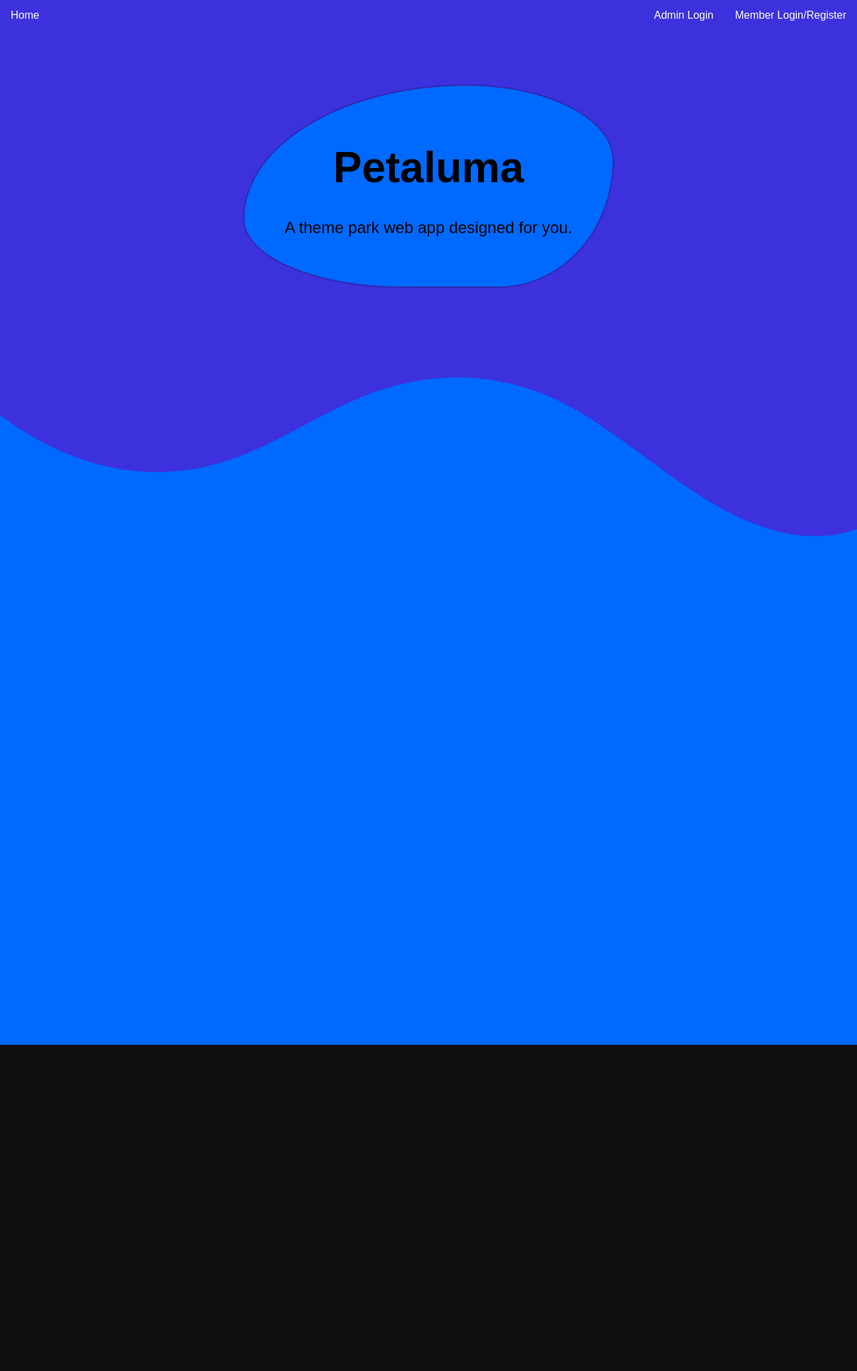
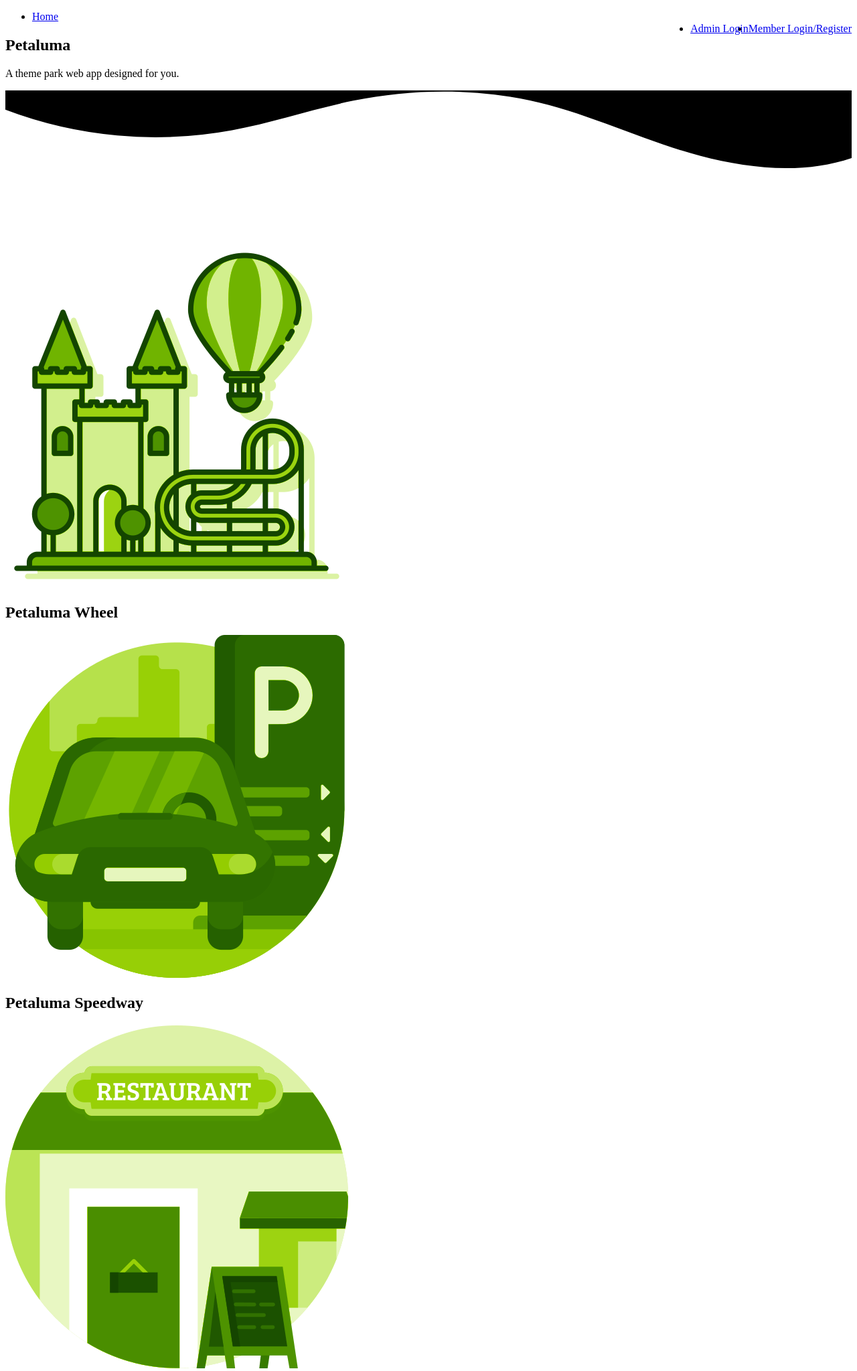
Before and after one commit to mirkwoodia/petaluma, a PHP site: page /Home_Page.php in a window 1280 px wide. Shown: the top 2047 px of the page at 67% size. Run offline with PHP 8.4, Linux system fonts and the light colour scheme.

Commit message:
Update Home_Page.php

```diff
--- a/Home_Page.php
+++ b/Home_Page.php
@@ -19,7 +19,7 @@ if (!isset($_SESSION['loggedin'])) {
     <meta name="viewport" content="width=device-width, initial-scale=1.0" />
     <title>Petaluma</title>
 
-    <link rel="stylesheet" href="Home_Page.css">
+    <link rel="stylesheet" href="_Page.css">
 
 
   </head>
@@ -56,6 +56,47 @@ if (!isset($_SESSION['loggedin'])) {
               ></path>
             </svg>
           </div>
+	    <div class="parent" style="margin-top:100px">
+            <div class="category-container">
+
+                <div class="portal-category">
+                    <div class="category-image">
+                        <img src="attractions.png">
+                    </div>
+                    <div class="category-info">
+                        <h2 class="category-name">Petaluma Wheel</h2>
+                        <p class="category-description"></p>
+                    </div>
+                </div>
+                <div class="portal-category">
+                    <div class="category-image">
+                        <img src="Parking.png">
+                    </div>
+                    <div class="category-info">
+                        <h2 class="category-name">Petaluma Speedway</h2>
+                        <p class="category-description"></p>
+                    </div>
+                </div>
+                <div class="portal-category">
+                    <div class="category-image">
+                        <img src="Restaurant.png">
+                    </div>
+                    <div class="category-info">
+                        <h2 class="category-name">Petaluma Aqua</h2>
+                        <p class="category-description"></p>
+                    </div>
+                </div>
+                <div class="portal-category">
+                    <div class="category-image">
+                        <img src="Gift.png">
+                    </div>
+                    <div class="category-info">
+                        <h2 class="category-name">Petaluma Putt-Putt</h2>
+                        <p class="category-description"></p>
+                    </div>
+                </div>
+            </div>
+        </div>
     </section>
 
     <section class="bubble">
```
